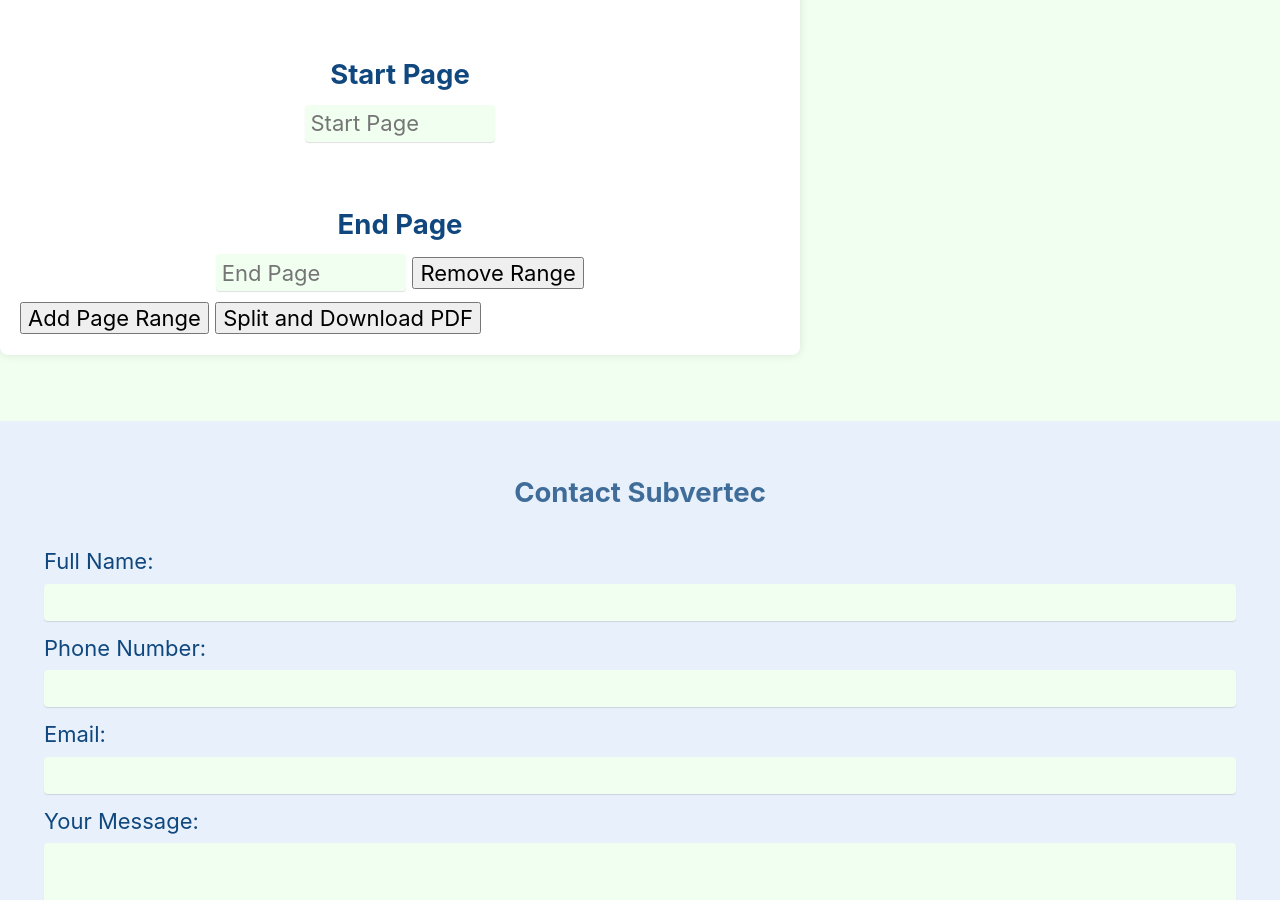
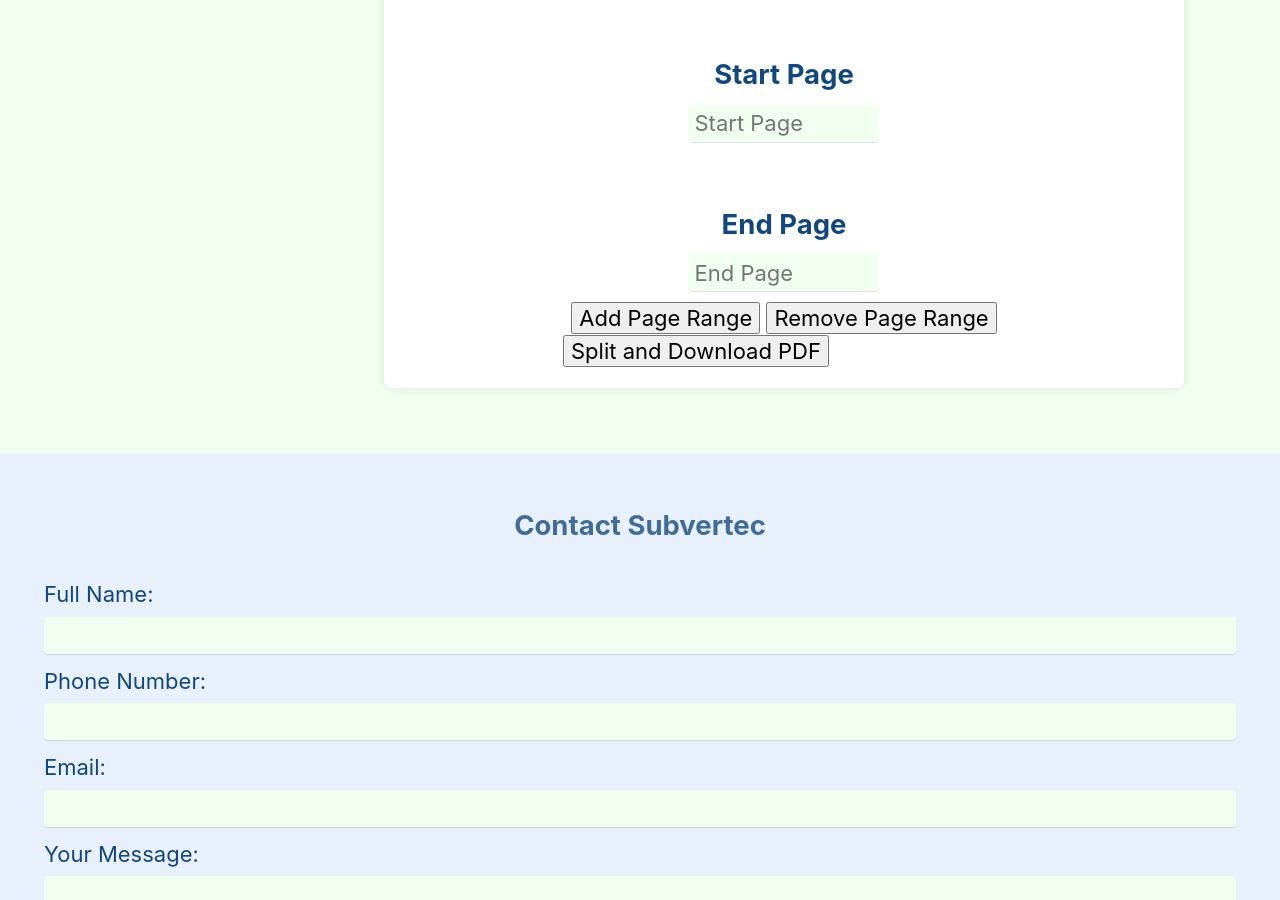
Before and after one commit to subv3rsiv3/website, a Jekyll site: the page built from _pages/pdf-splitter.md, in a window 1280 px wide and 900 px high, scrolled down 300 px. Built offline with Jekyll 4.4.1, drawn with Linux system fonts in a browser that asks for light colours; cached includes are drawn as plain includes.

Commit message:
movement

```diff
--- a/_layouts/pdf-splitter.html
+++ b/_layouts/pdf-splitter.html
@@ -1,27 +1,28 @@
 ---
 layout: default
 ---
-<div class="pdf-split-container">
-    <h2 class="pdf-split-h2">PDF Splitter</h2>
+<div style="position: relative; left: 30%;" class="pdf-split-container">
+    <h2 style="" class="pdf-split-h2">PDF Splitter</h2>
 
     <!-- File Selection -->
-    <label class="label"; for="pdfFile">Select PDF File:</label>
-    <input class="input"; type="file" id="pdfFile" accept="application/pdf">
+    <label style="text-align: center;" class="label"; for="pdfFile">Select PDF File:</label>
+    <input style="text-align: center;" class="input"; type="file" id="pdfFile" accept="application/pdf">
 
     <!-- Page Ranges -->
     <div style="text-align: center"; id="pageRanges">
         <div class="page-range">
             <h2>Start Page</h2><input style="position: relative; width: 25%;" type="number" class="startPage" placeholder="Start Page">
             <h2>End Page</h2><input style="position: relative; width: 25%;" type="number" class="endPage" placeholder="End Page">
-            <button onclick="deleteRange(this)">Remove Range</button>
         </div>
+        <button style="position: sticky; left: 0%;" class="button"; onclick="addPageRange()">Add Page Range</button>
+        <button style="position: sticky; right: 0%;" class="button"; deleteRange(this)">Remove Page Range</button>
     </div>
 
     <!-- Add Page Range Button -->
-    <button class="button"; onclick="addPageRange()">Add Page Range</button>
+
 
     <!-- Split PDF Button -->
-    <button class="button"; onclick="splitPDF()">Split and Download PDF</button>
+    <button style="position: sticky; left: 44%;" class="button"; onclick="splitPDF()">Split and Download PDF</button>
 
 </div>
 
```
